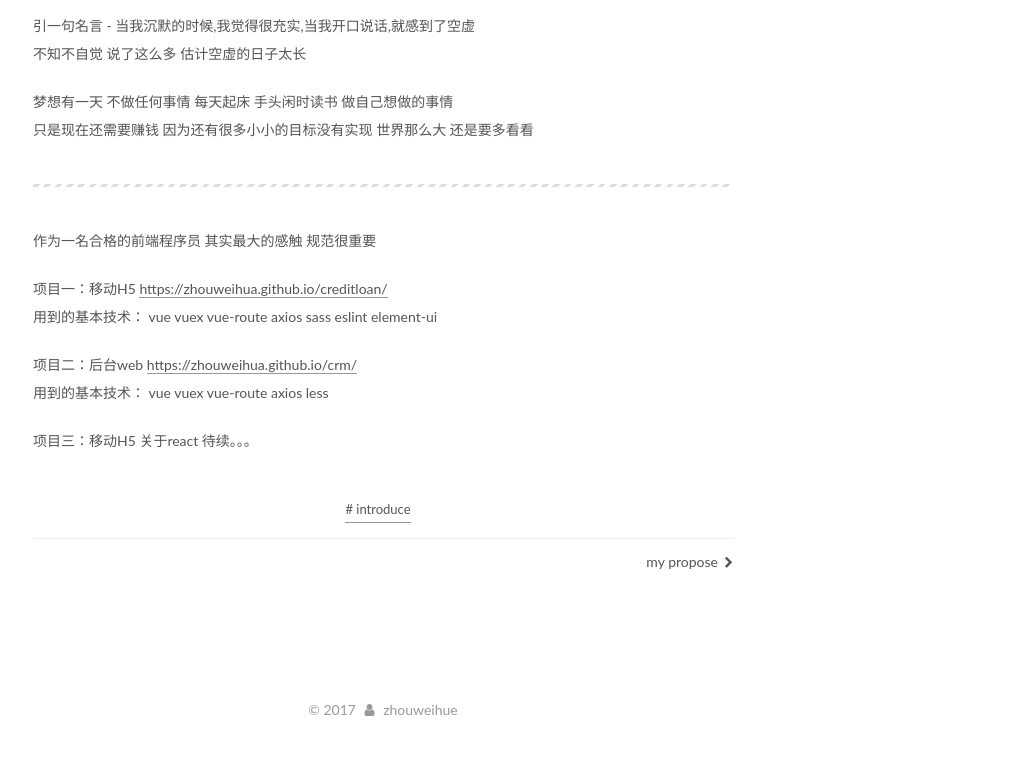
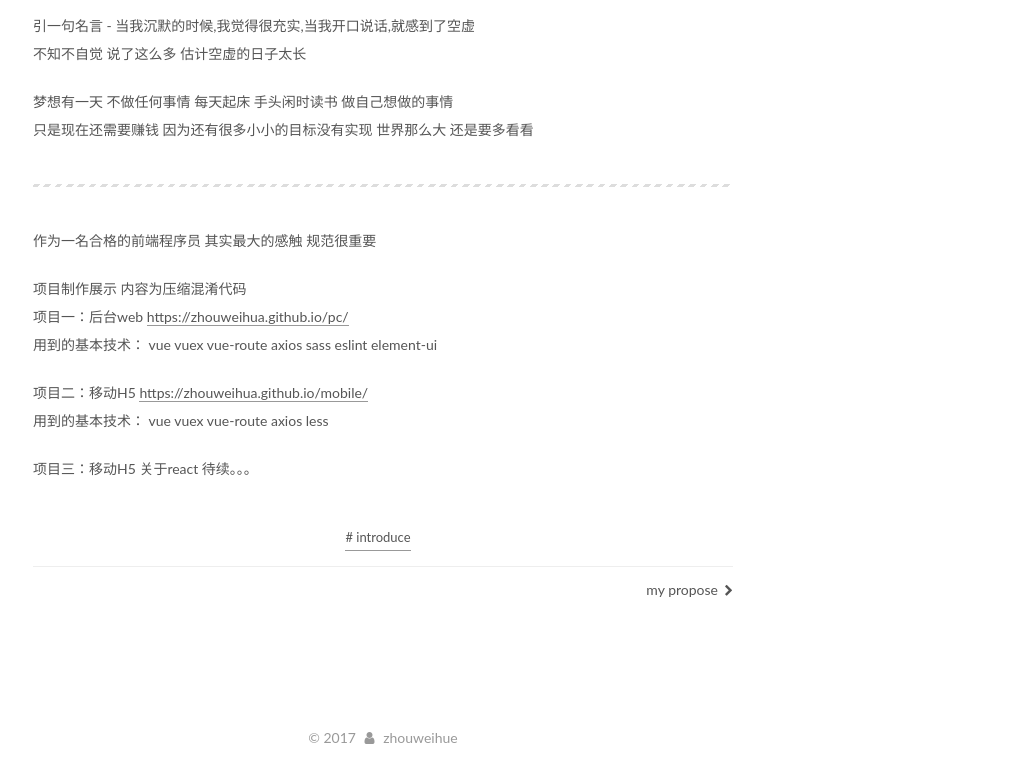
Before and after one commit to zhouweihua/zhouweihua.github.io, a plain HTML site: page blog/2017/11/27/hello-world/index.html in a window 1280 px wide. Shown: the part 900-1672 px from the top of the page, without its empty margins (257-1280 px from the left). Before the commit the page ends 1644 px from the top, so only its background shows below. Drawn offline with Linux system fonts and the light colour scheme.

Commit message:
调整链接

```diff
--- a/blog/2017/11/27/hello-world/index.html
+++ b/blog/2017/11/27/hello-world/index.html
@@ -86,7 +86,7 @@
 <meta property="og:url" content="http://zhouweihua.github.io/blog/2017/11/27/hello-world/index.html">
 <meta property="og:site_name" content="z-world">
 <meta property="og:description" content="删了改 改了又删 我想个人介绍就简单一点 应该轻松一点 我是一名程序员 喜欢吃花生 慢慢的吃 估计能吃很久 哈哈 90年 对外宣传90后 其实已经很老了 目前为止 工作3年有余 如果算加班的话 估计我能有5年经验了 当年加班到结石 爱好广泛 只要是有趣的事情 都愿意去做一做如果你喜欢动漫 我可以和你谈谈如果你喜欢看剧 看电影 我可以和你谈谈如果你喜欢旅游 我可以和你谈谈 去过不少地方 看过不少风景">
-<meta property="og:updated_time" content="2017-11-28T08:51:29.947Z">
+<meta property="og:updated_time" content="2017-11-28T09:30:02.447Z">
 <meta name="twitter:card" content="summary">
 <meta name="twitter:title" content="个人介绍">
 <meta name="twitter:description" content="删了改 改了又删 我想个人介绍就简单一点 应该轻松一点 我是一名程序员 喜欢吃花生 慢慢的吃 估计能吃很久 哈哈 90年 对外宣传90后 其实已经很老了 目前为止 工作3年有余 如果算加班的话 估计我能有5年经验了 当年加班到结石 爱好广泛 只要是有趣的事情 都愿意去做一做如果你喜欢动漫 我可以和你谈谈如果你喜欢看剧 看电影 我可以和你谈谈如果你喜欢旅游 我可以和你谈谈 去过不少地方 看过不少风景">
@@ -320,8 +320,8 @@
 <p>梦想有一天 不做任何事情 每天起床 手头闲时读书 做自己想做的事情<br>只是现在还需要赚钱 因为还有很多小小的目标没有实现 世界那么大 还是要多看看</p>
 <hr>
 <p>作为一名合格的前端程序员 其实最大的感触 规范很重要</p>
-<p>项目一：移动H5  <a href="https://zhouweihua.github.io/creditloan/">https://zhouweihua.github.io/creditloan/</a><br>用到的基本技术： vue vuex vue-route axios sass eslint element-ui </p>
-<p>项目二：后台web  <a href="https://zhouweihua.github.io/crm/">https://zhouweihua.github.io/crm/</a><br>用到的基本技术： vue vuex vue-route axios less</p>
+<p>项目制作展示 内容为压缩混淆代码<br>项目一：后台web <a href="https://zhouweihua.github.io/pc/">https://zhouweihua.github.io/pc/</a><br>用到的基本技术： vue vuex vue-route axios sass eslint element-ui</p>
+<p>项目二：移动H5 <a href="https://zhouweihua.github.io/mobile/">https://zhouweihua.github.io/mobile/</a><br>用到的基本技术： vue vuex vue-route axios less</p>
 <p>项目三：移动H5 关于react 待续。。。</p>
 
 
```
Also changed, not shown: blog/index.html (+2 -2 lines).
